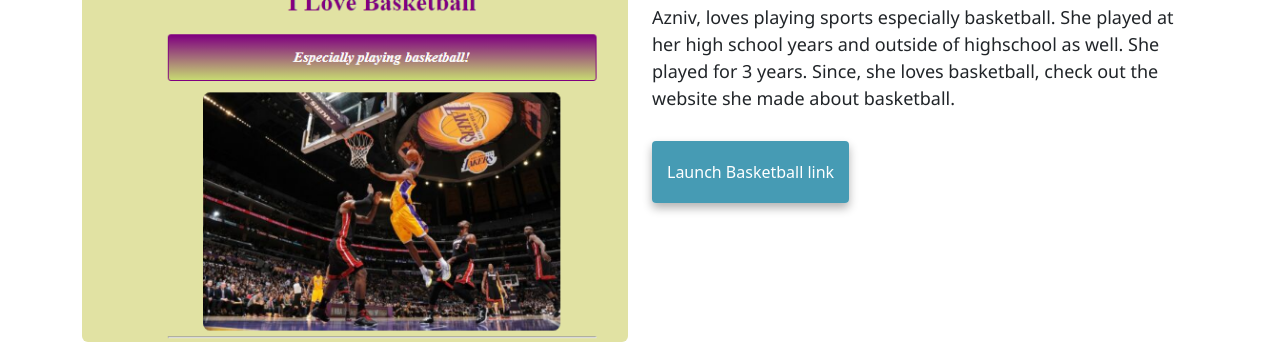
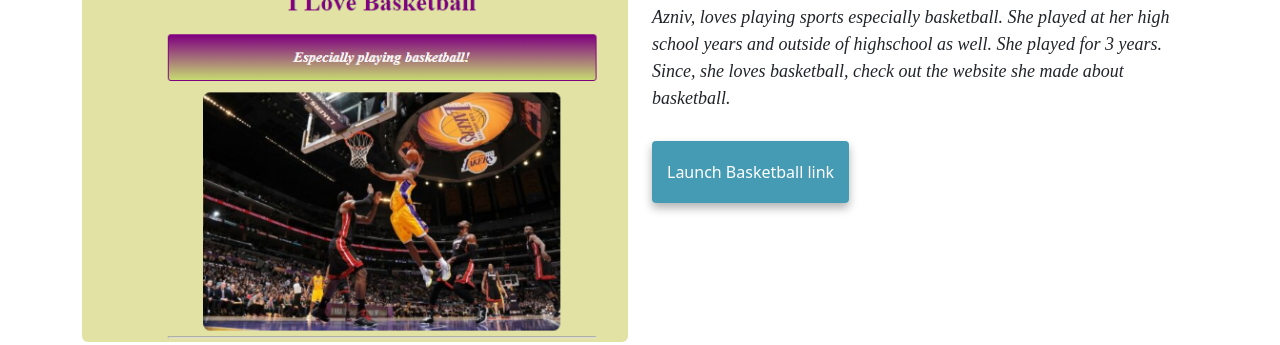
Before and after one commit to MaryAznivG/Portfolio, a plain HTML site: page index.html in a window 1280 px wide. Shown: the part 455-800 px from the top of the page. Drawn offline with nearby package versions, Linux system fonts and the light colour scheme.

Commit message:
updated the font

```diff
--- a/src/style.css
+++ b/src/style.css
@@ -31,7 +31,8 @@ p{
     font-size: 18px;
     line-height: 1.5;
     margin:20px 0 10px;
-    font-family:'Segoe UI', Tahoma, Geneva, Verdana, sans-serif;
+    font-family:'Times New Roman', Times, serif;
+    font-style: italic;
 }
 body{
     margin-top: 100px;
```
